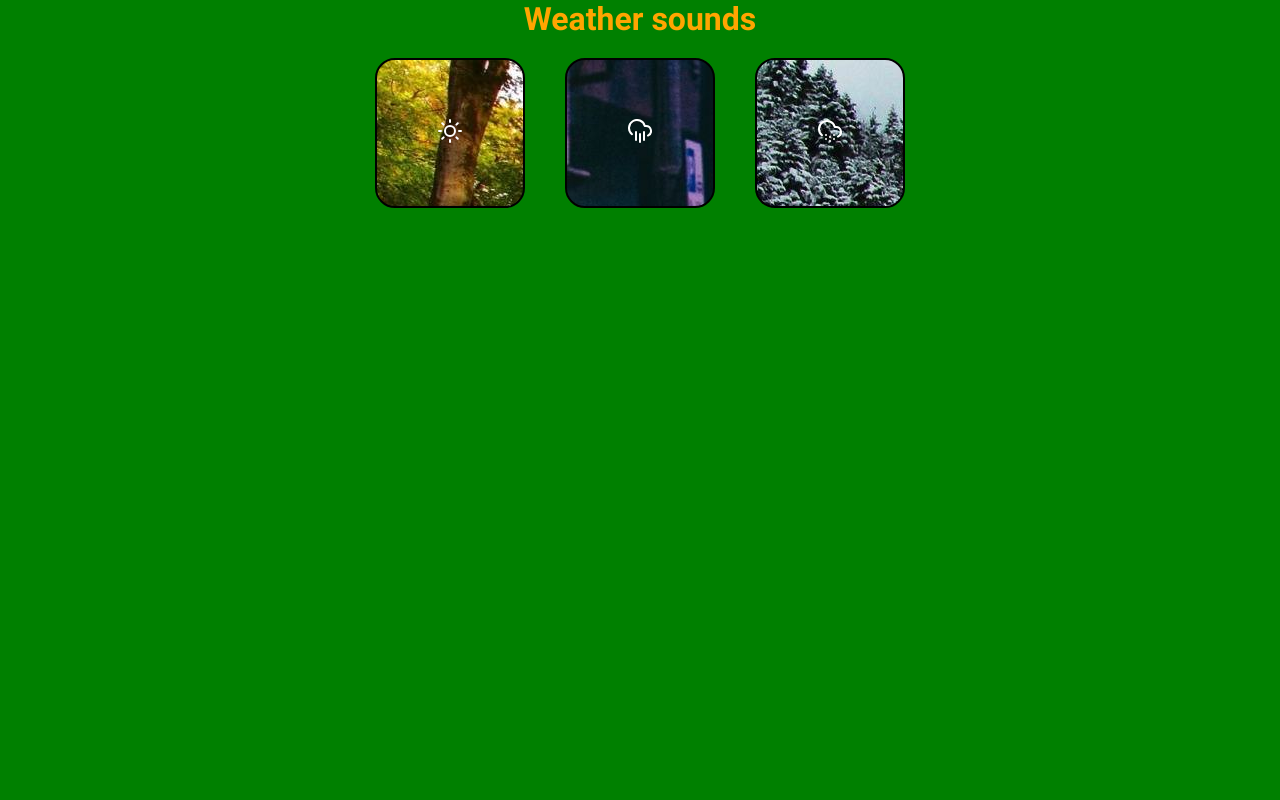
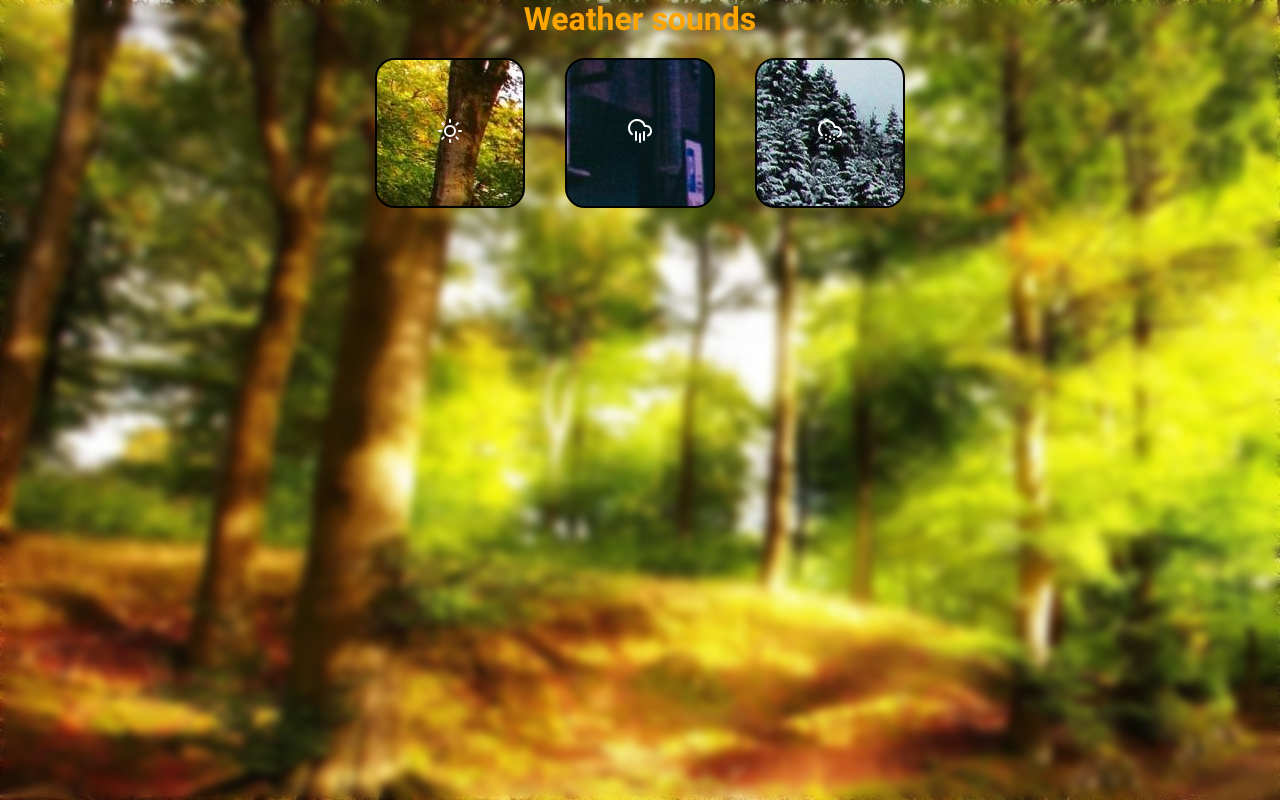
Before and after one commit to SmolKate/HomeWork-module2, a website built with webpack: page public/index.html in a window 1280 px wide. Built offline with nearby package versions, Linux system fonts and the light colour scheme; files whose address does not match are found by name.

Commit message:
feat: change background  on click

```diff
--- a/public/index.html
+++ b/public/index.html
@@ -11,8 +11,10 @@
   <body>
     <main>
       <div id="container">
-        <h1>Weather sounds</h1>
-        <ul id="list"></ul>
+        <div id="container-filter">
+          <h1>Weather sounds</h1>
+          <ul id="list"></ul>
+        </div>
       </div>
     </main>
   </body>
--- a/src/index.js
+++ b/src/index.js
@@ -2,8 +2,13 @@ import data from './data'
 import './index.scss'
 
 const root = document.querySelector('#list')
+document.getElementById('container').style.backgroundImage = `url("${data[0].background}")`
 
-function renderItem({name, background, icon}, number) {
+function onClick(background) {
+    document.getElementById('container').style.backgroundImage = `url("${background}")`
+}
+
+function renderItem({background, icon}) {
     const myIcon = new Image()
     myIcon.src = icon;
 
@@ -14,6 +19,8 @@ function renderItem({name, background, icon}, number) {
     li.style.backgroundImage = `url("${background}")`
     li.appendChild(element)
 
+    li.addEventListener('click', () => onClick(background))
+
     root.append(li)
 }
 
--- a/src/index.scss
+++ b/src/index.scss
@@ -18,7 +18,15 @@ body {
 
 #container {
     height: 100vh;
-    background-color: green;
+    display: flex;
+    flex-direction: column;
+    align-items: center;
+}
+
+#container-filter {
+    width: 100%;
+    height: 100%;
+    backdrop-filter: blur(5px);
     display: flex;
     flex-direction: column;
     align-items: center;
```
